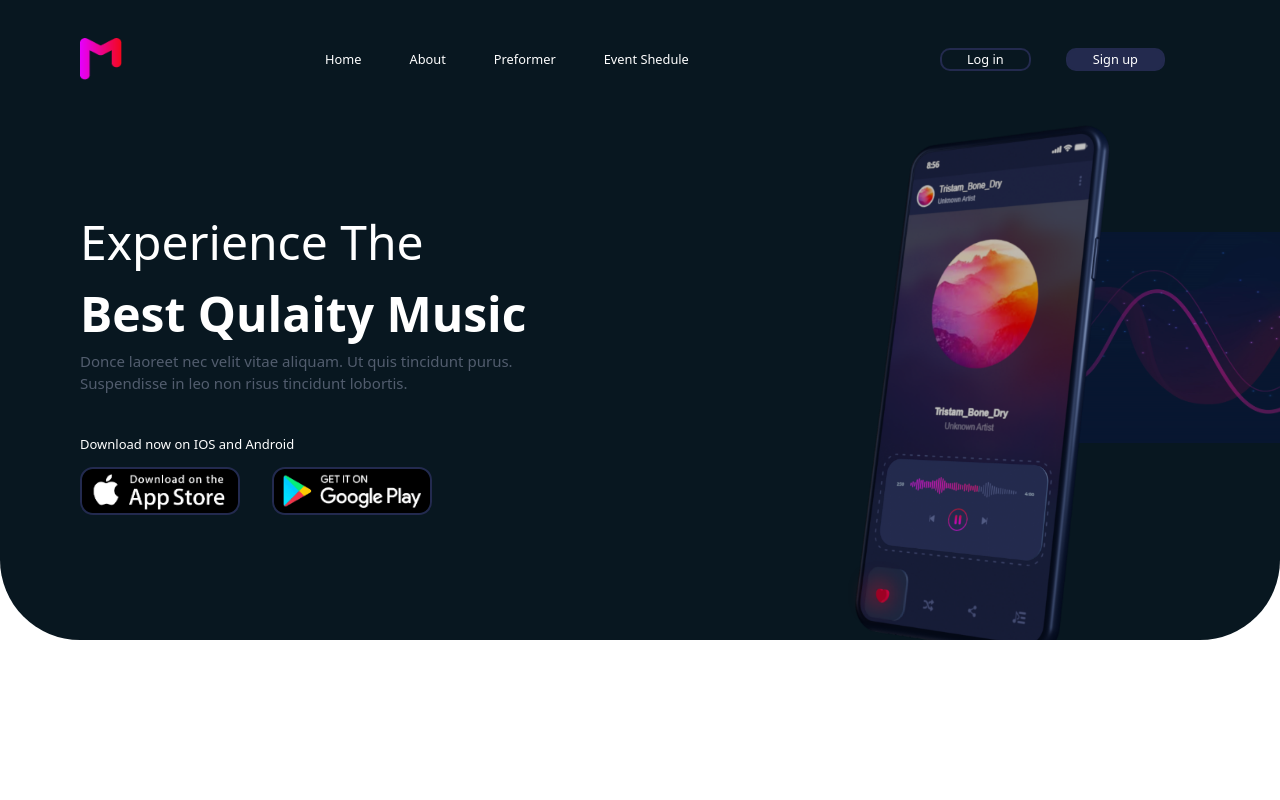
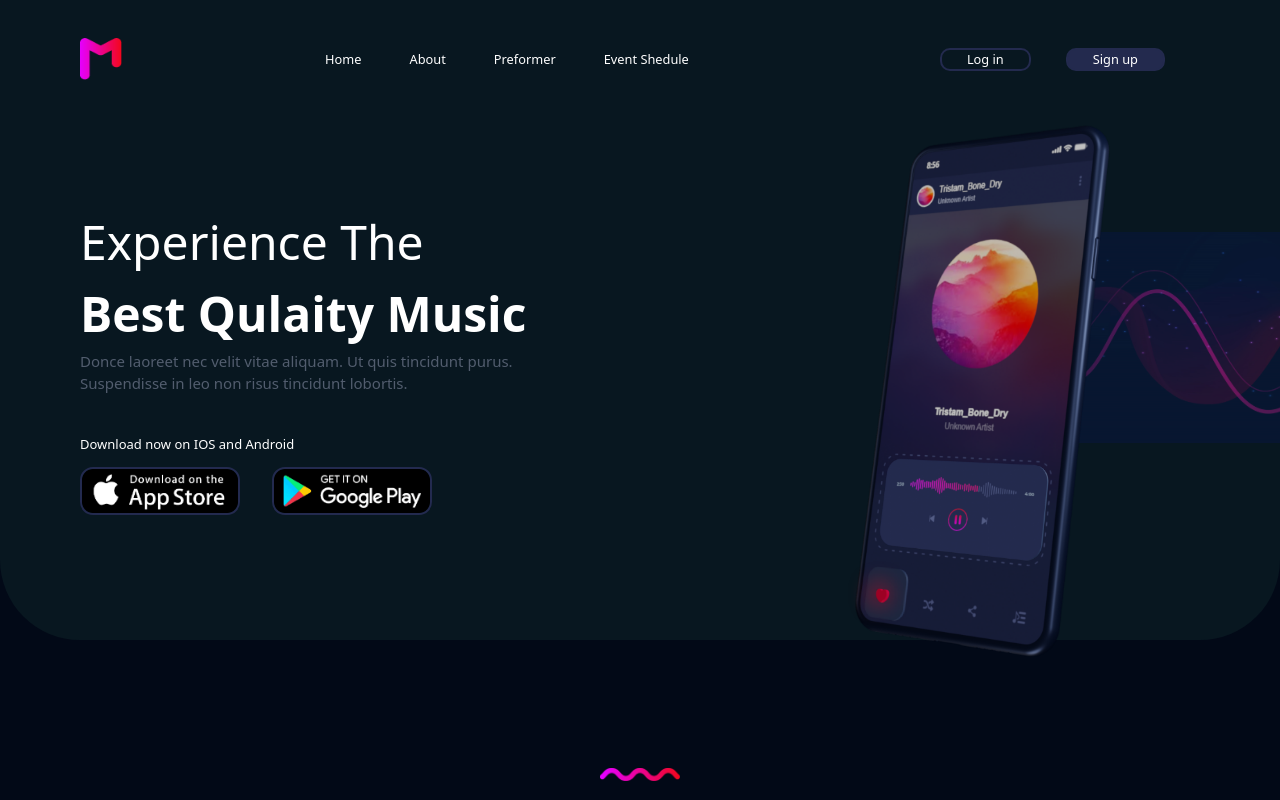
Before and after one commit to Hossein-Haghshenas/React-Music-App, a React (Create React App) app: page / in a window 1280 px wide. Shown: the top 800 px of the page. Built offline with nearby package versions, Linux system fonts and the light colour scheme.

Commit message:
import components in app

```diff
--- a/src/App.js
+++ b/src/App.js
@@ -1,12 +1,14 @@
 import "./App.css";
 import Header from "./components/Header";
 import Hero from "./components/Hero";
+import Experience from "./components/Experience";
 
 function App() {
   return (
     <div className="text-white overflow-hidden">
       <Header />
       <Hero />
+      <Experience />
     </div>
   );
 }
```
